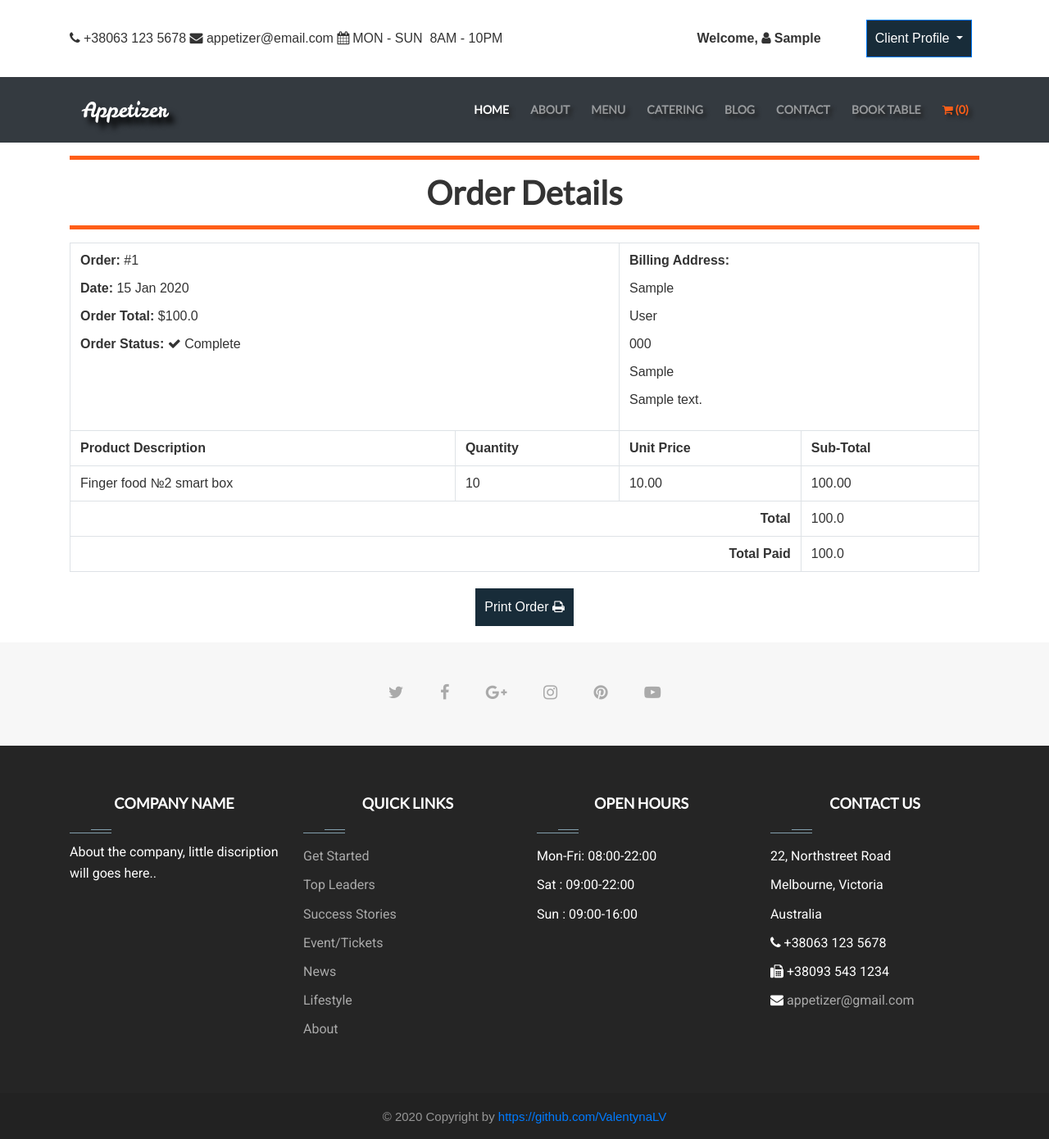
After one commit to ValentinaLV/appetizer, a Django app: page /order/order_details/1 in a window 1280 px wide. The commit adds this page. Shown: the whole page at 82% size. Run offline with Django 3.2, Linux system fonts and the light colour scheme; a user stored in the database is signed in; data comes from the database, SQL or seed files in the repository; tables that the repository leaves empty hold one stand-in row (values such as "Sample post"); parts of the project's set-up code (start-up, migrations or seed data) failed here and were passed over; some libraries are stand-ins or nearby versions.

Commit message:
issue #30 + fixed get_total in Order model

```diff
--- a/order/models.py
+++ b/order/models.py
@@ -1,4 +1,6 @@
+from math import fsum
 from django.db import models
+
 from catering.models import CateringProduct
 
 
@@ -18,12 +20,15 @@ class Order(models.Model):
     class Meta:
         ordering = ['-created']
 
+    def get_totals(self):
+        return fsum(order_item.sub_total() for order_item in self.items.all())
+
     def __str__(self):
         return f'{self.id}'
 
 
 class OrderItem(models.Model):
-    order = models.ForeignKey(Order, on_delete=models.CASCADE)
+    order = models.ForeignKey(Order, related_name='items', on_delete=models.CASCADE)
     product = models.ForeignKey(CateringProduct, related_name='order_items', on_delete=models.CASCADE)
     price = models.DecimalField(max_digits=10, decimal_places=2, verbose_name='USD Price')
     quantity = models.PositiveIntegerField()
--- a/order/templates/create_order.html
+++ b/order/templates/create_order.html
@@ -1,7 +1,7 @@
 {% extends 'base.html' %}
 
 {% block title %}
-    Your Shopping Cart| Checkout
+    Your Ordering Cart| Checkout
 {% endblock %}
 
 {% block header %}
--- a/order/templates/creation_order_success.html
+++ b/order/templates/creation_order_success.html
@@ -18,7 +18,7 @@
             <p>Our admin will connect with you...</p>
             <p>Please click
                 <a href="{% url 'catering:catering_products_list_url' %}">
-                    to continue shopping</a>
+                    to continue ordering</a>
             </p>
         </div>
     </div>
--- /dev/null
+++ b/order/templates/order_details.html
@@ -0,0 +1,60 @@
+{% extends 'base.html' %}
+{% load static %}
+
+{% block title %}
+    Orders History
+{% endblock %}
+
+{% block header %}
+{% endblock %}
+
+{% block content %}
+    <div class="container">
+        <hr>
+        <h1>Order Details</h1>
+        <hr>
+        <table class="table table-bordered">
+            <tr>
+                <td class="text-left" colspan="2">
+                    <p><b>Order: </b>#{{ order.id }}</p>
+                    <p><b>Date: </b>{{ order.created|date:"d M Y" }}</p>
+                    <p><b>Order Total: </b>${{ order.get_totals }}</p>
+                    <p><b>Order Status: </b><i class="fa fa-check"></i>&nbsp;Complete</p>
+                </td>
+                <td class="text-left" colspan="2">
+                    <p><b>Billing Address: </b></p>
+                    <p>{{ order.billing_first_name }}</p>
+                    <p>{{ order.billing_last_name }}</p>
+                    <p>{{ order.billing_postal_code }}</p>
+                    <p>{{ order.billing_city }}</p>
+                    <p>{{ order.billing_address }}</p>
+                </td>
+            </tr>
+            <tr>
+                <td><b>Product Description</b></td>
+                <td><b>Quantity</b></td>
+                <td><b>Unit Price</b></td>
+                <td><b>Sub-Total</b></td>
+            </tr>
+            {% for item in order_items %}
+                <tr>
+                    <td>{{ item.product }}</td>
+                    <td>{{ item.quantity }}</td>
+                    <td>{{ item.price }}</td>
+                    <td>{{ item.sub_total }}</td>
+                </tr>
+            {% endfor %}
+            <tr>
+                <td class="text-right" colspan="3"><b>Total</b></td>
+                <td>{{ order.get_totals }}</td>
+            </tr>
+            <tr>
+                <td class="text-right" colspan="3"><b>Total Paid</b></td>
+                <td>{{ order.get_totals }}</td>
+            </tr>
+        </table>
+        <button class="btn btn-default" onclick="window.print();">
+            Print Order <i class="fa fa-print" aria-hidden="true"></i>
+        </button>
+    </div>
+{% endblock %}
--- a/order/urls.py
+++ b/order/urls.py
@@ -1,8 +1,10 @@
 from django.urls import path
-from .views import order_create
+from .views import order_create, order_history, order_details
 
 
 urlpatterns = [
-    path('create_order/', order_create, name='order_create_url')
+    path('create_order/', order_create, name='order_create_url'),
+    path('order_history/', order_history, name='order_history_url'),
+    path('order_details/<int:order_id>', order_details, name='order_details_url'),
 
 ]
--- a/order/views.py
+++ b/order/views.py
@@ -1,5 +1,7 @@
 from django.shortcuts import render
-from .models import OrderItem
+from django.contrib.auth.decorators import login_required
+
+from .models import Order, OrderItem
 from .forms import OrderCreateForm
 
 from cart.models import Cart, CartItem
@@ -45,3 +47,25 @@ def order_create(request, total=0):
         'cart_items': cart_items,
         'total': total
     })
+
+
+@login_required()
+def order_history(request):
+    if request.user.is_authenticated:
+        email = str(request.user.email)
+        orders = Order.objects.filter(email=email)
+        return render(request, 'orders_list.html', {
+            'orders': orders
+        })
+
+
+@login_required()
+def order_details(request, order_id):
+    if request.user.is_authenticated:
+        email = str(request.user.email)
+        order = Order.objects.get(id=order_id, email=email)
+        order_items = OrderItem.objects.filter(order=order)
+        return render(request, 'order_details.html', {
+            'order': order,
+            'order_items': order_items
+        })
--- a/templates/base.html
+++ b/templates/base.html
@@ -57,28 +57,41 @@
                 <div class="row no-gutters d-flex align-items-start align-items-center px-md-0">
                     <div class="col-lg-12 d-block">
                         <div class="row d-flex">
-                            <div class="col-md pr-4 d-flex topper align-items-center">
-                                <div class="icon mr-2 d-flex justify-content-center align-items-center"><span
-                                        class="icon-phone2"></span></div>
-                                <span class="text">+ 1235 2355 98</span>
+                            <div class="col-md-6 pr-4 d-flex topper align-items-center">
+                                <span class="text">
+                                    <i class="fa fa-phone"></i>&nbsp;+38063 123 5678
+                                </span>
+                                <span class="text">
+                                    &nbsp;<i class="fa fa-envelope"></i>&nbsp;appetizer@email.com
+                                </span>
+                                <p class="mb-0 register-link">
+                                    <span>&nbsp;<i class="fa fa-calendar">&nbsp;</i>MON - SUN</span>
+                                    <span>&nbsp;8AM - 10PM</span>
+                                </p>
                             </div>
-                            <div class="col-md pr-4 d-flex topper align-items-center">
-                                <div class="icon mr-2 d-flex justify-content-center align-items-center"><span
-                                        class="icon-paper-plane"></span></div>
-                                <span class="text">youremail@email.com</span>
-                            </div>
-                            <div class="col-md-5 pr-4 d-flex topper align-items-center text-lg-right justify-content-end">
-                                <p class="mb-0 register-link"><span>MON - SUN</span>&nbsp;<span>8AM - 10PM</span></p>
+                            <div class="col-md-6 pr-4 d-flex topper align-items-center text-lg-right justify-content-end">
                                 {% if request.user.is_authenticated and request.user.first_name %}
                                     <div class="col-md-5 pr-4 d-flex topper align-items-center text-lg-right pull-right">
                                         <p class="mb-0 register-link">
-                                        <span><b>Welcome, <i class="fa fa-user"></i>{{ request.user.first_name }}</b></span>
                                             <span>
-                                            <a href="{% url 'user:sign_out_url' %}">
-                                                <i class="fa fa-sign-out" style="color: #FF5E18"></i>
-                                            </a>
+                                                <b>Welcome,&nbsp;<i class="fa fa-user">&nbsp;
+                                                </i>{{ request.user.first_name }}</b></span>
+                                            <span>
                                         </span>
                                         </p>
+                                    </div>
+                                    <div class="dropdown">
+                                        <button type="button" class="btn btn-primary dropdown-toggle" data-toggle="dropdown">
+                                            Client Profile
+                                        </button>
+                                        <div class="dropdown-menu">
+                                            <a class="dropdown-item" href="{% url 'order:order_history_url' %}">
+                                                Order History &nbsp;<i class="fa fa-history" aria-hidden="true"></i>
+                                            </a>
+                                            <a class="dropdown-item" href="{% url 'user:sign_out_url' %}">
+                                                Logout &nbsp;<i class="fa fa-sign-out" style="color: #FF5E18"></i>
+                                            </a>
+                                        </div>
                                     </div>
                                 {% endif %}
                             </div>
@@ -414,9 +427,10 @@
                                 <li>22, Northstreet Road</li>
                                 <li>Melbourne, Victoria</li>
                                 <li>Australia</li>
-                                <li><i class="fa fa-phone address"></i> +091 1234 5678</li>
-                                <li><i class="fa fa-fax address"></i> +876 5432 1234</li>
-                                <li><i class="fa fa-envelope address"></i> <a href="mailto:northstreet@gmail.com">northstreet@gmail.com</a>
+                                <li><i class="fa fa-phone address"></i> +38063 123 5678</li>
+                                <li><i class="fa fa-fax address"></i> +38093 543 1234</li>
+                                <li><i class="fa fa-envelope address"></i>
+                                    <a href="mailto:appetizer@gmail.com">appetizer@gmail.com</a>
                                 </li>
                             </ul>
                         </address>
```
Also changed, not shown: cart/templates/cart.html (+5 -5 lines), order/templates/orders_list.html (added, +53 -0 lines), order/migrations/0007_auto_20200121_1854.py (added), order/migrations/0008_remove_order_total.py (added). Lines whose indentation alone changed are shown as unchanged.
